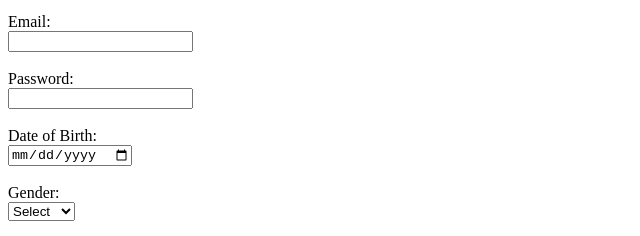
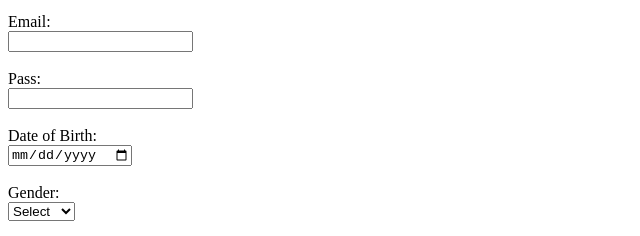
Before and after one commit to Sathvik5809/exp-5, a plain HTML site: page index.html in a window 1280 px wide. Shown: the part 168-404 px from the top of the page, 0-640 px from the left. Drawn offline with Linux system fonts and the light colour scheme.

Commit message:
Update index.html

```diff
--- a/index.html
+++ b/index.html
@@ -16,7 +16,7 @@
     <label for="email">Email:</label><br>
     <input type="email" id="email" name="email" required><br><br>
 
-    <label for="password">Password:</label><br>
+    <label for="password">Pass:</label><br>
     <input type="password" id="password" name="password" required><br><br>
 
     <label for="dob">Date of Birth:</label><br>
```
